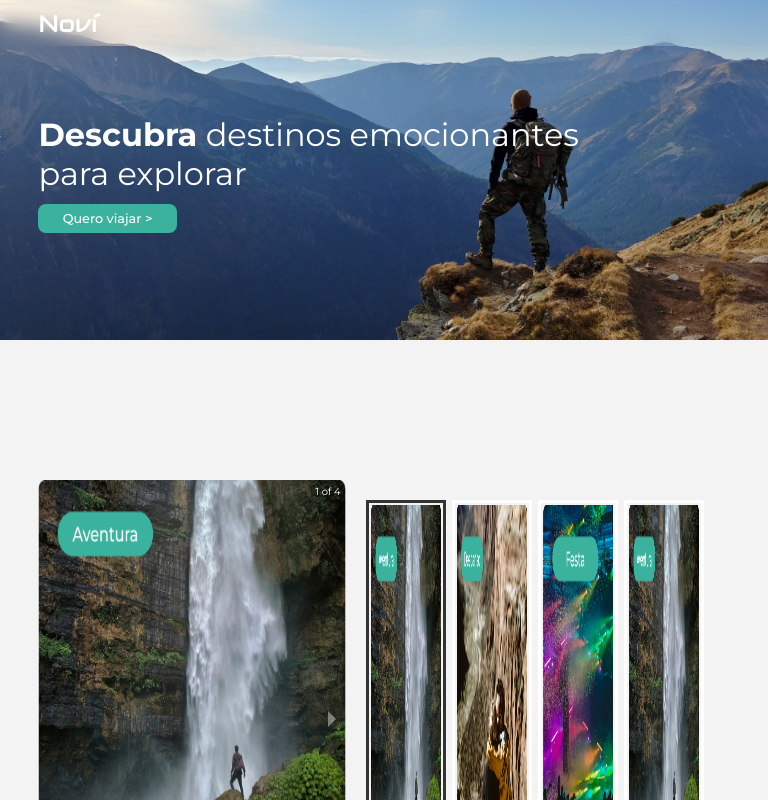
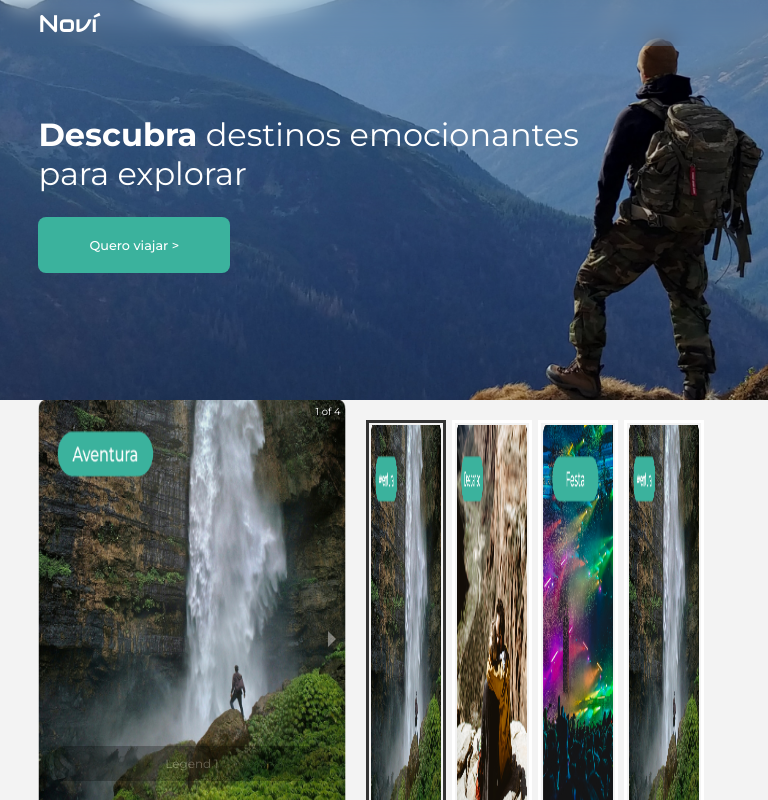
Before and after one commit to StartFuture/novi-frontend, a React (Create React App) app: page / in a window 768 px wide. Shown: the top 800 px of the page. Built offline with nearby package versions, Linux system fonts and the light colour scheme; no server answers.

Commit message:
fix(LP) - Hidden carousel

```diff
--- a/src/pages/landingPage/assets/css/landingPage.css
+++ b/src/pages/landingPage/assets/css/landingPage.css
@@ -154,6 +154,14 @@
         bottom: 95%;
     }
 
+    .carrosel_layout-grid__p84Pn {
+        display: none;
+    }
+
+    .lpCommentsContainer {
+        display: none;
+    }
+
 }
 
 /*Tablet Query*/
@@ -163,9 +171,10 @@
     }
 
     .LPBanner .btnLandingPage {
-        width: 20%;
-        height: 14%;
+        width: 25vw;
+        height: 7vh;
         padding: 1%;
+        margin-top: 3vh;
         font-size: .8rem;
     }
 
@@ -176,7 +185,11 @@
         margin-top: 10%;
     }
     .LPHeader {
-        height: 60vh;
+        height: 50vh;
+        background-image: url('../img/lpTopBackground.png');
+        background-repeat: no-repeat;
+        background-size: 200%;
+        background-position: center center;
     }
 
     .LPUs {
@@ -222,4 +235,12 @@
         font-size: 100px;
     }
 
+    .carrosel_layout-grid__p84Pn {
+        display: none;
+    }
+
+    .lpCommentsContainer {
+        display: none;
+    }
+
 }
```
